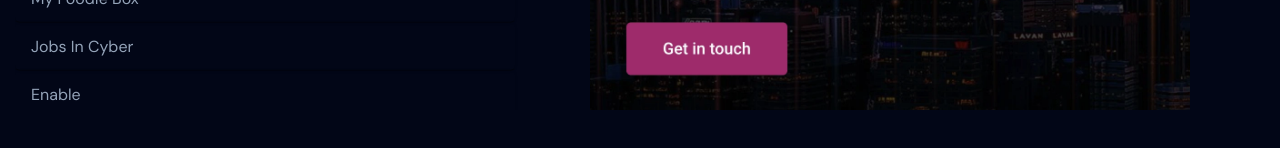
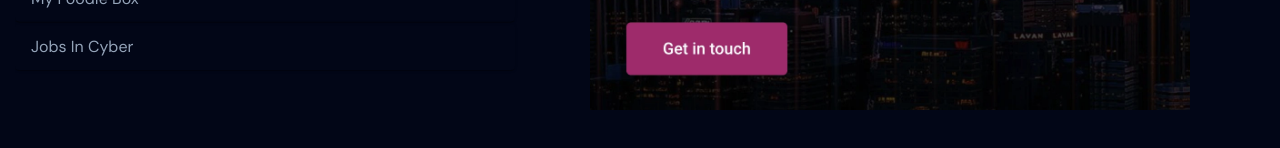
Before and after one commit to stevesscb/profile3.0, a React (Vite) app: page /projects in a window 1280 px wide. Shown: the part 550-698 px from the top of the page. Built offline with nearby package versions, Linux system fonts and the light colour scheme.

Commit message:
Remove Enable from projects

```diff
--- a/src/projectData.js
+++ b/src/projectData.js
@@ -54,13 +54,13 @@ export const professionalProjects = [
   },
 
   // Enable
-  {
-    id: 'professional5',
-    title: 'Enable',
-    description:
-      'This application needed a landing page, so I designed and built a template for the company to insert their own copy into. Working alone on this project gave me some flexibility to choose my own tech and recourses. For this task I ended up using React / Gatsby for its fast, lightweight framework.',
-    url: 'http://enable-app-landing-site.s3-website-ap-southeast-2.amazonaws.com/',
-  },
+  // {
+  //   id: 'professional5',
+  //   title: 'Enable',
+  //   description:
+  //     'This application needed a landing page, so I designed and built a template for the company to insert their own copy into. Working alone on this project gave me some flexibility to choose my own tech and recourses. For this task I ended up using React / Gatsby for its fast, lightweight framework.',
+  //   url: 'http://enable-app-landing-site.s3-website-ap-southeast-2.amazonaws.com/',
+  // },
 ];
 
 export const personalProjects = [
```
